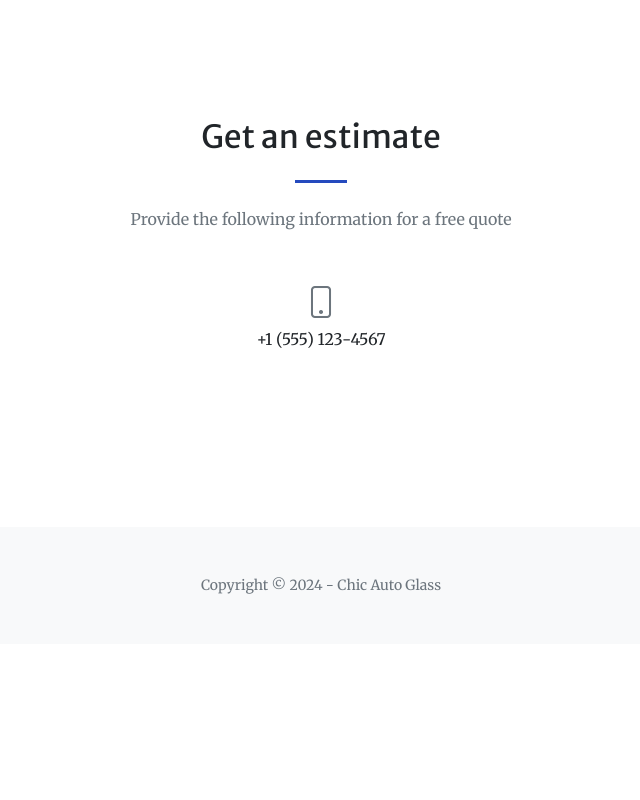
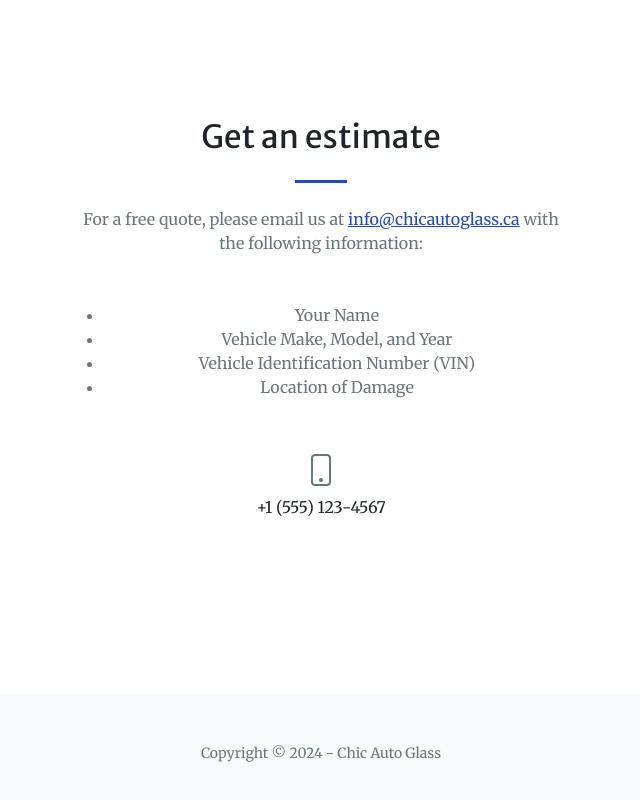
Before and after one commit to eggsbrah/test-website, a plain HTML site: page index.html in a window 1280 px wide. Shown: the part 3009-3809 px from the top of the page, without its empty margins (319-959 px from the left). Before the commit the page ends 3653 px from the top, so only its background shows below. Drawn offline with nearby package versions, Linux system fonts and the light colour scheme; some packages are replaced by stand-ins of ours; a script that the page names is missing.

Commit message:
Update index.html

```diff
--- a/index.html
+++ b/index.html
@@ -159,7 +159,17 @@ Chic Auto Glass provides top-notch automotive glass services with elegance, back
             <div class="col-lg-8 col-xl-6 text-center">
                 <h2 class="mt-0">Get an estimate</h2>
                 <hr class="divider" />
-                        <p class="text-muted mb-5">Provide the following information for a free quote</p>
+                <p class="text-muted mb-5">
+                    For a free quote, please email us at
+                    <a href="mailto:info@chicautoglass.ca">info@chicautoglass.ca</a>
+                    with the following information:
+                </p>
+                <ul class="text-muted mb-5">
+                    <li>Your Name</li>
+                    <li>Vehicle Make, Model, and Year</li>
+                    <li>Vehicle Identification Number (VIN)</li>
+                    <li>Location of Damage</li>
+                </ul>
             </div>
         </div>
         <div class="row gx-4 gx-lg-5 justify-content-center mb-5">
@@ -168,6 +178,8 @@ Chic Auto Glass provides top-notch automotive glass services with elegance, back
                     <div class="col-lg-4 text-center mb-5 mb-lg-0">
                         <i class="bi-phone fs-2 mb-3 text-muted"></i>
                         <div>+1 (555) 123-4567</div>
+                    </div>
+                </div>
             </div>
         </div>
     </div>
```
Lines whose indentation alone changed are shown as unchanged.
